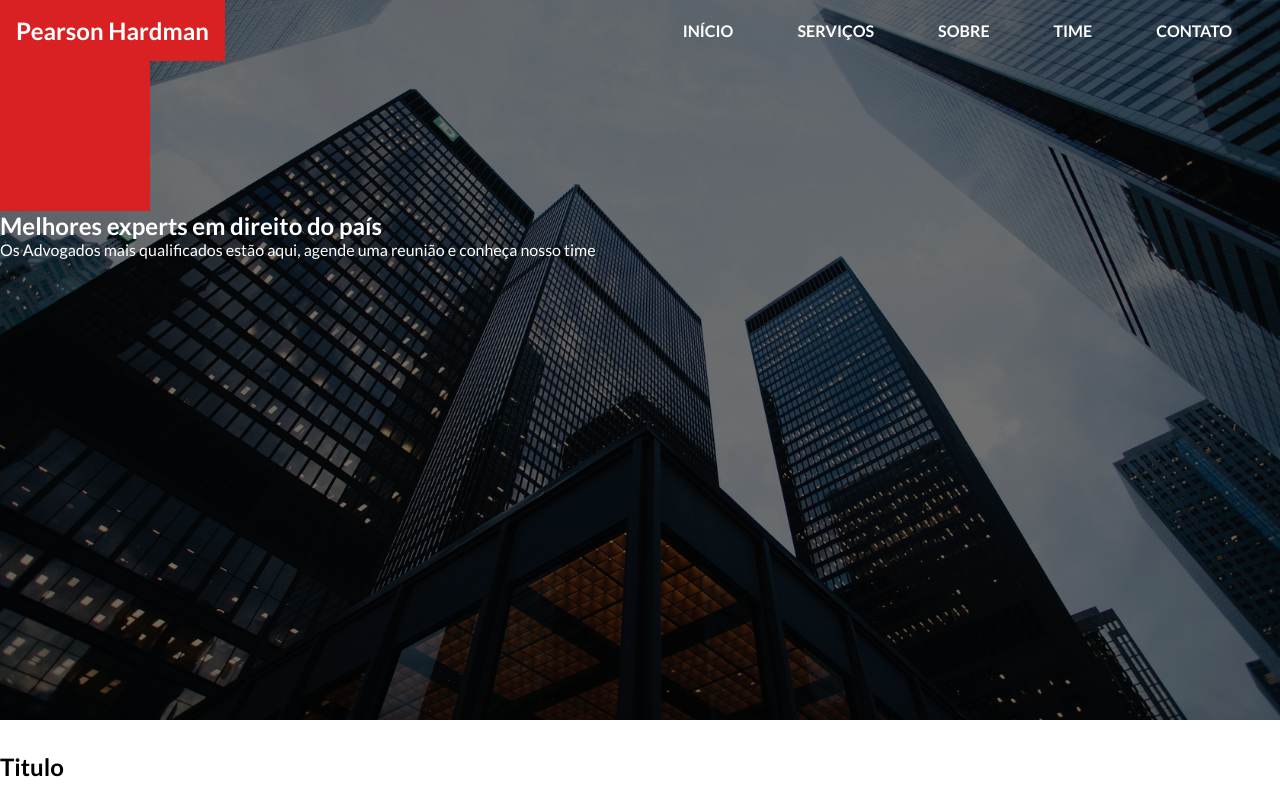
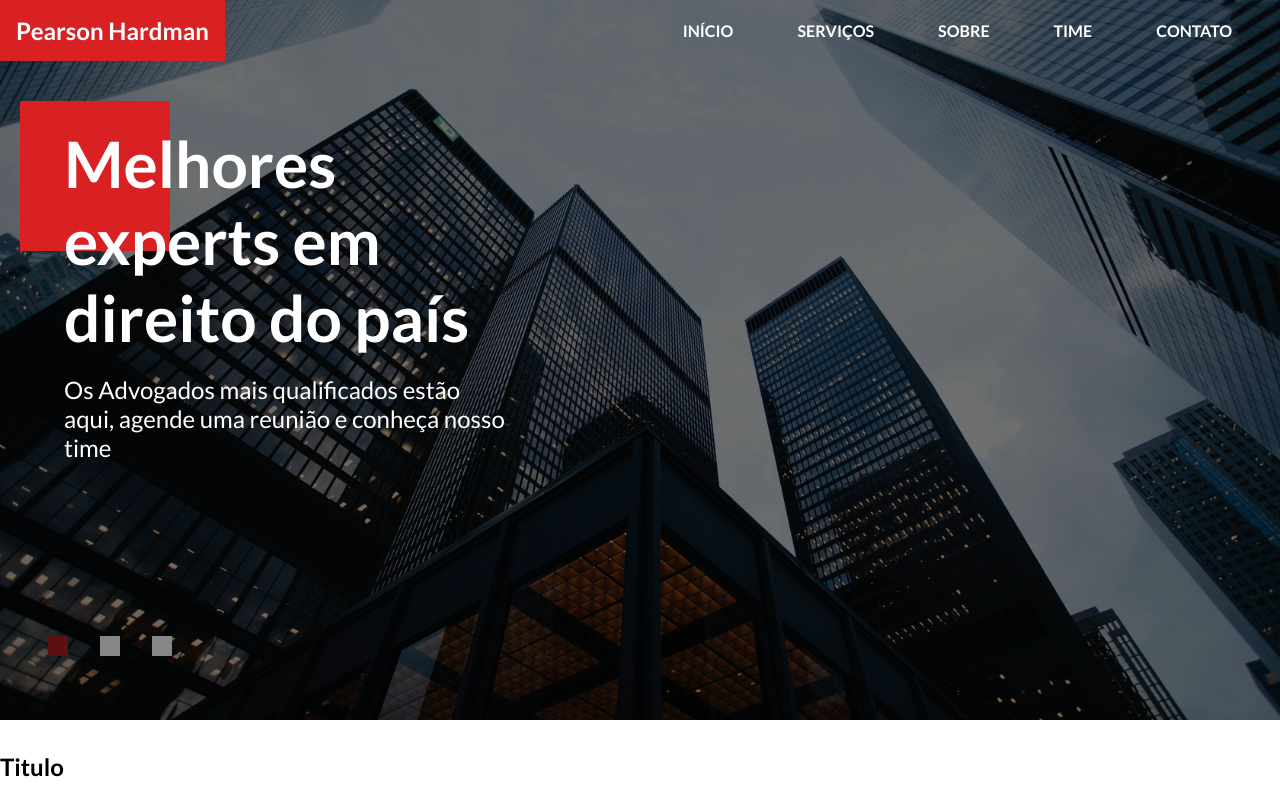
Before and after one commit to Eralves1/Pearson-Hardman, a plain HTML site: page index.html in a window 1280 px wide. Drawn offline with nearby package versions, Linux system fonts and the light colour scheme.

Commit message:
criação do banner com o square

```diff
--- a/css/style.css
+++ b/css/style.css
@@ -70,10 +70,62 @@ img {
     padding: 1rem;
  }
 
+ /* banner slogan de propaganda  */
+ .banner.active{
+    /* banner ativo é mostrado */
+    opacity: 1;
+
+ }
+ .banner{
+    /* limite da caixa 50% da margem */
+    max-width: 45%;
+    opacity: 0;
+    padding: 4rem;
+    position: absolute;
+ }
+
+ .banner h2{
+    font-size: 4rem;
+    margin-bottom: 1.2rem;
+    /* position relative é relativo a caixa. */
+    position: relative;
+    /* o z-index define o eixo "z" de profundidade 3d na frente ou atrás */
+    z-index: 2;
+ }
+
+ .banner p{
+    font-size: 1.5rem;
+ }
  /* fazer o design do quadrado logo abaixo do titulo principal Pearson Hardman */
 .square{
     display: block;
     width: 150px;
     height: 150px;
     background-color: var(--main-color);
+    /* RELATIVE - sempre em relação a caixa
+       ABSOLUTE - é em relação a um elemento especifico dentro da caixa */
+    /* relativo a caixa , o position absolute no square faz com que o conteudo do banner adentre o square */
+    position: absolute;
+    left: 20px;
+    top: 40px;
+    z-index:1;
 }
+
+.dots{
+    display:flex;
+    gap: 2rem;
+    /*position absolute em relação a header, pelo position absolute consegue mexer com as 4 posições cima, baixa, esquerda, direita */
+    position: absolute;
+    bottom: 9rem;
+    left: 3rem;
+}
+
+.dot{
+    width: 20px;
+    height: 20px;
+    background-color: var(--secondary-color);
+}
+
+.dot.active{
+    background-color: var(--secondary-bg-color);
+}
--- a/index.html
+++ b/index.html
@@ -26,15 +26,21 @@
 
             </nav>
         </div>
-        <div class="banner">
+        <div class="banner active">
             <!-- no span o square = quadrado -->
             <span class="square"></span>
             <h2>Melhores experts em direito do país</h2>
             <p>Os Advogados mais qualificados estão aqui, agende uma reunião e conheça nosso time</p>
         </div>
+        <div class="banner">
+            <!-- no span o square = quadrado -->
+            <span class="square"></span>
+            <h2>Advogados</h2>
+            <p>Melhores experts em direito do país</p>
+        </div>
         <div class="dots">
             <!-- para criar uma div com atalho 'div.dot' , depois para copiar a linha SHIFT + ALT + seta para baixo -->
-            <div class="dot"></div>
+            <div class="dot active"></div>
             <div class="dot"></div>
             <div class="dot"></div>
 
```
